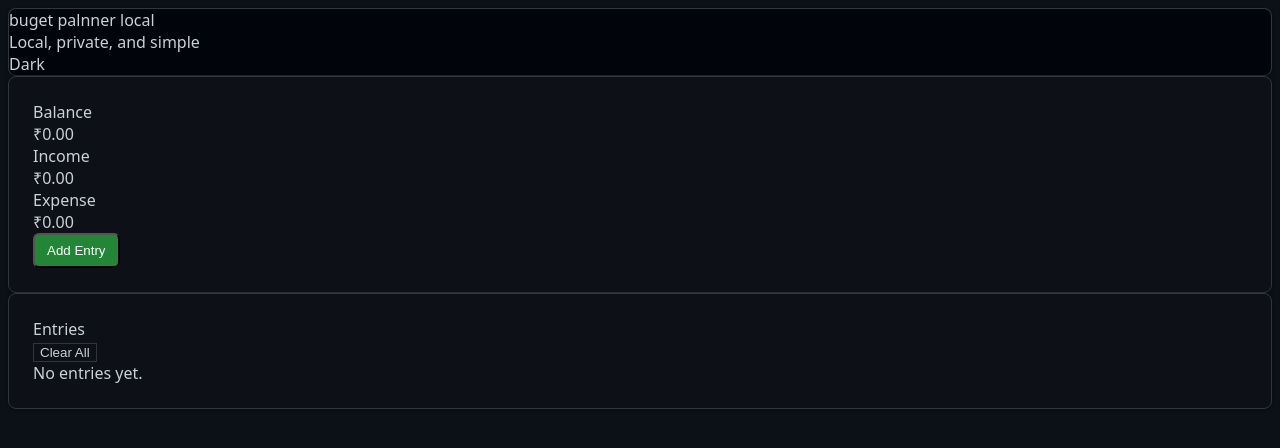
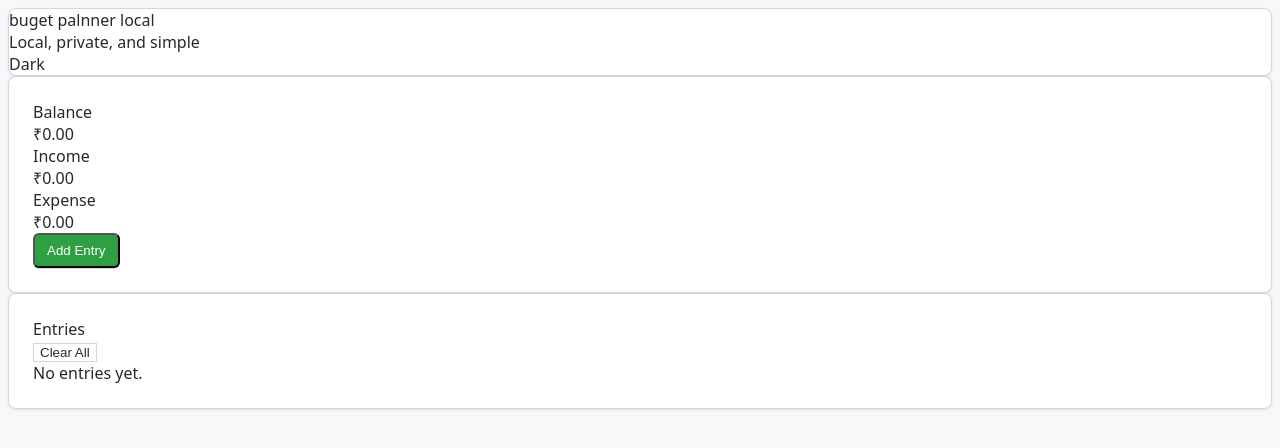
Before and after one commit to HandsomeJackHere/glowing-waffle, a React (Create React App) app in the folder budget-tracker-initial/: page / in a window 1280 px wide. Shown: the top 448 px of the page. Built offline with nearby package versions, Linux system fonts and the light colour scheme.

Commit message:
refactor: update styles for light theme consistency and readability

```diff
--- a/budget-tracker-initial/src/index.css
+++ b/budget-tracker-initial/src/index.css
@@ -3,23 +3,23 @@
 @tailwind utilities;
 
 html,body,#root{height:100%}
-/* Fallback explicit colors to ensure readable text even if Tailwind isn't processed */
 body{
-	background:#0b1117;
-	color:#c9d1d9;
+	background:#f6f8fa;
+	color:#24292f;
 	font-family: ui-sans-serif, system-ui, -apple-system, 'Segoe UI', Roboto, 'Helvetica Neue', Arial;
 }
 
-/* GitHub-like dark theme helpers */
+/* GitHub-like light theme helpers */
 .app-container{@apply max-w-6xl mx-auto p-6}
-.card{background:#0d1117; border:1px solid #30363d; border-radius:0.5rem; box-shadow:0 1px 3px rgba(2,6,23,0.6); color:inherit}
+.card{background:#ffffff; border:1px solid #d0d7de; border-radius:0.5rem; box-shadow:0 1px 3px rgba(110,118,129,0.15); color:inherit}
 .card-body{padding:1.5rem}
-.navbar{background:#01040a; border-bottom:1px solid #21262d; color:inherit}
-.btn-primary{background:#238636;color:#fff;padding:0.5rem 0.75rem;border-radius:0.375rem}
-.btn-ghost{background:transparent;border:1px solid #30363d;color:inherit}
+.navbar{background:#ffffff; border-bottom:1px solid #d0d7de; color:inherit}
+.btn-primary{background:#2ea043;color:#fff;padding:0.5rem 0.75rem;border-radius:0.375rem;box-shadow:0 1px 0 rgba(31,93,47,.2);}
+.btn-primary:hover{background:#2c9d3e;}
+.btn-ghost{background:transparent;border:1px solid #d0d7de;color:inherit}
 
 /* Inputs/buttons */
 input,select,textarea,button{color:inherit}
-input,select,textarea{background:#010409;border:1px solid #30363d}
+input,select,textarea{background:#ffffff;border:1px solid #d0d7de}
 
 code{font-family: source-code-pro, Menlo, Monaco, Consolas, 'Courier New', monospace}
```
